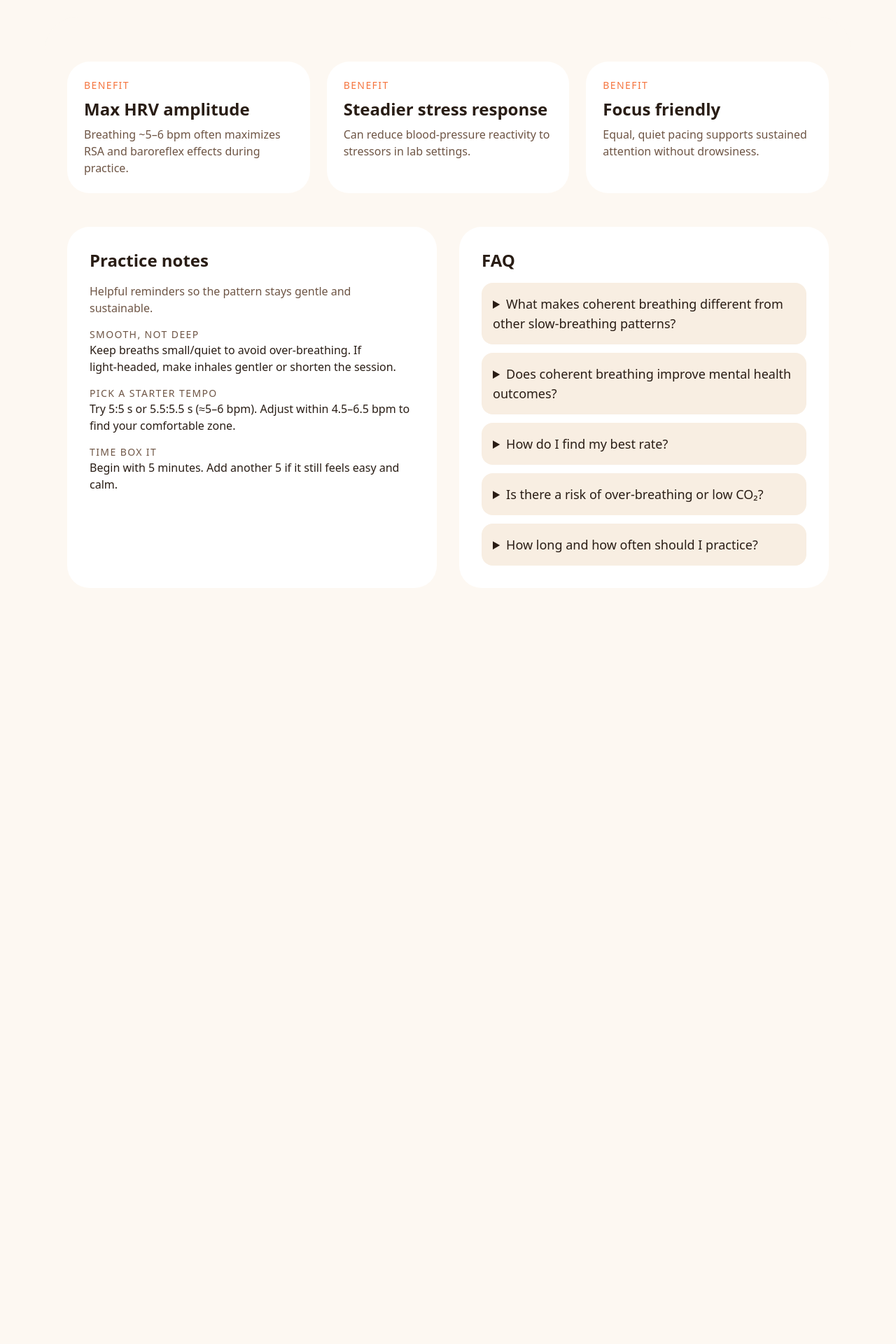
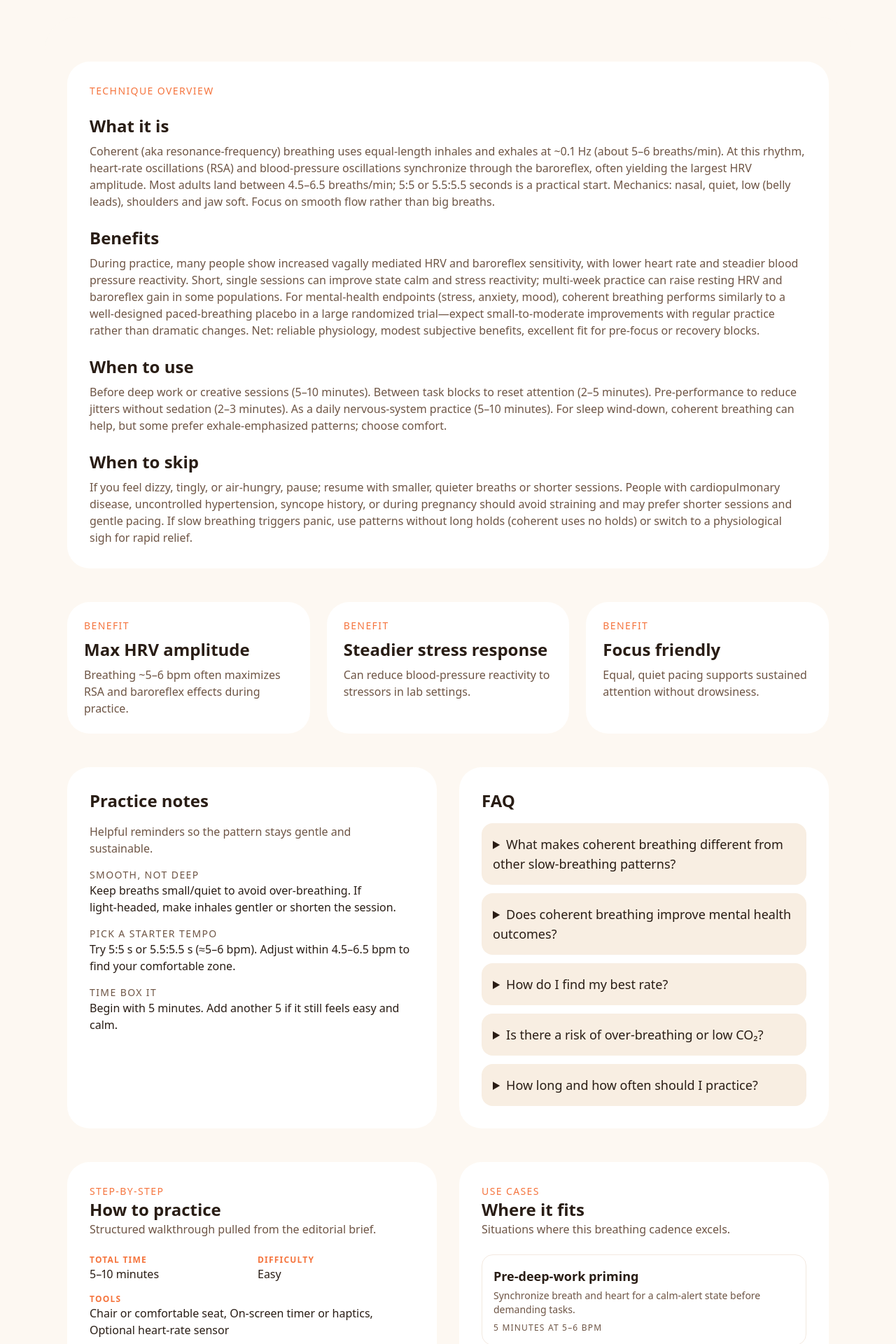
Before and after one commit to abiassi/deepbreathing, a Next.js app: page /breathe/coherent in a window 1280 px wide. Shown: the part 880-2800 px from the top of the page at 70% size. Before the commit the page ends 1800 px from the top, so only its background shows below. Built offline with nearby package versions, Linux system fonts and the light colour scheme.

Commit message:
expnad content

```diff
--- a/src/app/breathe/pattern-page.tsx
+++ b/src/app/breathe/pattern-page.tsx
@@ -1,5 +1,6 @@
+import type { Metadata } from "next";
+import Link from "next/link";
 import { notFound } from "next/navigation";
-import type { Metadata } from "next";
 
 import { FadingHeroTitle } from "@/components/breathe/fading-hero-title";
 import Resonance from "@/components/resonance/Resonance";
@@ -55,6 +56,7 @@ export function PatternPage({ slug }: { slug: string }) {
   if (!page) {
     notFound();
   }
+  const canonicalUrl = `${baseUrl}/breathe/${page.slug}`;
 
   const faqSchema = {
     "@context": "https://schema.org",
@@ -69,13 +71,69 @@ export function PatternPage({ slug }: { slug: string }) {
     }))
   };
 
+  const howToSchema = {
+    "@context": "https://schema.org",
+    "@type": "HowTo",
+    name: page.hero.title,
+    description: page.hero.intro || page.hero.subtitle,
+    totalTime: page.howTo.totalTime,
+    difficulty: page.howTo.difficulty,
+    step: page.howTo.steps.map((step) => ({
+      "@type": "HowToStep",
+      name: step.name,
+      text: step.instruction,
+      url: `${canonicalUrl}#how-to`,
+      performTime: step.duration
+    })),
+    tool: page.howTo.tools.length
+      ? page.howTo.tools.map((tool) => ({
+          "@type": "HowToTool",
+          name: tool
+        }))
+      : undefined,
+    supply: page.howTo.supplies.length
+      ? page.howTo.supplies.map((supply) => ({
+          "@type": "HowToSupply",
+          name: supply
+        }))
+      : undefined
+  };
+
+  const articleSchema = {
+    "@context": "https://schema.org",
+    "@type": "Article",
+    headline: page.meta.title,
+    description: page.meta.description,
+    author: page.meta.author
+      ? {
+          "@type": "Person",
+          name: page.meta.author
+        }
+      : undefined,
+    reviewedBy: page.meta.reviewer
+      ? {
+          "@type": "Person",
+          name: page.meta.reviewer
+        }
+      : undefined,
+    datePublished: page.meta.datePublished,
+    dateModified: page.meta.dateModified,
+    mainEntityOfPage: canonicalUrl,
+    keywords: page.keywords.join(", ")
+  };
+
+  const structuredData = [faqSchema, howToSchema, articleSchema];
+
   const heroHeader = (
-    <FadingHeroTitle label="DEEP BREATHING EXERCISES" title={page.hero.title} subtitle={page.hero.subtitle} />
+    <div className="space-y-4">
+      <FadingHeroTitle label="DEEP BREATHING EXERCISES" title={page.hero.title} subtitle={page.hero.subtitle} />
+      {page.hero.intro ? <p className="text-base text-muted-foreground">{page.hero.intro}</p> : null}
+    </div>
   );
 
   return (
     <main className="bg-transparent">
-      <JsonLd data={[faqSchema]} />
+      <JsonLd data={structuredData} />
 
       <section className="relative isolate min-h-screen w-full text-foreground">
         <Resonance defaultMode={page.mode} className="min-h-screen" />
@@ -89,7 +147,21 @@ export function PatternPage({ slug }: { slug: string }) {
       </section>
 
       <section className="relative z-10 mx-auto mt-6 w-full max-w-6xl space-y-12 rounded-t-[48px] bg-background/95 px-4 pb-20 pt-16 backdrop-blur-sm sm:px-6 lg:px-8">
-        <div className="grid gap-6 lg:grid-cols-3">
+        {page.body.length ? (
+          <section className="rounded-[32px] bg-card p-8 text-card-foreground">
+            <p className="text-sm uppercase tracking-widest text-primary">Technique overview</p>
+            <div className="mt-6 space-y-6">
+              {page.body.map((section) => (
+                <div key={section.heading}>
+                  <h2 className="text-2xl font-semibold">{section.heading}</h2>
+                  <p className="mt-2 text-muted-foreground">{section.content}</p>
+                </div>
+              ))}
+            </div>
+          </section>
+        ) : null}
+
+        <section className="grid gap-6 lg:grid-cols-3">
           {page.benefits.map((benefit) => (
             <div key={benefit.title} className="rounded-[32px] bg-card p-6">
               <p className="text-sm uppercase tracking-widest text-primary">Benefit</p>
@@ -97,7 +169,7 @@ export function PatternPage({ slug }: { slug: string }) {
               <p className="mt-2 text-muted-foreground">{benefit.description}</p>
             </div>
           ))}
-        </div>
+        </section>
 
         <section className="grid gap-8 lg:grid-cols-2">
           <div className="space-y-4 rounded-[32px] bg-card p-8">
@@ -124,6 +196,148 @@ export function PatternPage({ slug }: { slug: string }) {
             </div>
           </div>
         </section>
+
+        <section className="grid gap-8 lg:grid-cols-2">
+          <div id="how-to" className="space-y-6 rounded-[32px] bg-card p-8">
+            <div>
+              <p className="text-sm uppercase tracking-widest text-primary">Step-by-step</p>
+              <h2 className="text-2xl font-semibold text-card-foreground">How to practice</h2>
+              <p className="text-muted-foreground">Structured walkthrough pulled from the editorial brief.</p>
+            </div>
+
+            <dl className="grid gap-4 text-sm text-muted-foreground sm:grid-cols-2">
+              {page.howTo.totalTime ? (
+                <div>
+                  <dt className="font-semibold uppercase tracking-widest text-xs text-primary">Total time</dt>
+                  <dd className="text-base text-card-foreground">{page.howTo.totalTime}</dd>
+                </div>
+              ) : null}
+              {page.howTo.difficulty ? (
+                <div>
+                  <dt className="font-semibold uppercase tracking-widest text-xs text-primary">Difficulty</dt>
+                  <dd className="text-base text-card-foreground capitalize">{page.howTo.difficulty}</dd>
+                </div>
+              ) : null}
+              {page.howTo.tools.length ? (
+                <div className="sm:col-span-2">
+                  <dt className="font-semibold uppercase tracking-widest text-xs text-primary">Tools</dt>
+                  <dd className="text-base text-card-foreground">{page.howTo.tools.join(", ")}</dd>
+                </div>
+              ) : null}
+              {page.howTo.supplies.length ? (
+                <div className="sm:col-span-2">
+                  <dt className="font-semibold uppercase tracking-widest text-xs text-primary">Supplies</dt>
+                  <dd className="text-base text-card-foreground">{page.howTo.supplies.join(", ")}</dd>
+                </div>
+              ) : null}
+            </dl>
+
+            <ol className="space-y-4">
+              {page.howTo.steps.map((step, index) => (
+                <li key={step.name} className="flex gap-4 rounded-2xl bg-muted/70 p-4">
+                  <div className="flex h-10 w-10 items-center justify-center rounded-full bg-primary/10 text-lg font-semibold text-primary">
+                    {index + 1}
+                  </div>
+                  <div>
+                    <p className="text-lg font-medium text-card-foreground">{step.name}</p>
+                    <p className="text-sm text-muted-foreground">{step.instruction}</p>
+                    {step.duration ? <p className="mt-1 text-xs uppercase tracking-widest text-muted-foreground">{step.duration}</p> : null}
+                  </div>
+                </li>
+              ))}
+            </ol>
+          </div>
+
+          <div className="space-y-6 rounded-[32px] bg-card p-8">
+            <div>
+              <p className="text-sm uppercase tracking-widest text-primary">Use cases</p>
+              <h2 className="text-2xl font-semibold text-card-foreground">Where it fits</h2>
+              <p className="text-muted-foreground">Situations where this breathing cadence excels.</p>
+            </div>
+            <div className="space-y-4">
+              {page.useCases.map((useCase) => (
+                <div key={useCase.name} className="rounded-2xl border border-border/60 p-4">
+                  <p className="text-lg font-semibold text-card-foreground">{useCase.name}</p>
+                  <p className="mt-1 text-sm text-muted-foreground">{useCase.description}</p>
+                  {useCase.dose ? <p className="mt-2 text-xs uppercase tracking-widest text-muted-foreground">{useCase.dose}</p> : null}
+                </div>
+              ))}
+            </div>
+            {page.frequency ? (
+              <div className="rounded-2xl bg-muted/70 p-4">
+                <p className="text-sm uppercase tracking-widest text-primary">Suggested frequency</p>
+                <p className="mt-1 text-base text-card-foreground">{page.frequency}</p>
+              </div>
+            ) : null}
+          </div>
+        </section>
+
+        <section className="space-y-6 rounded-[32px] bg-card p-8">
+          <div>
+            <p className="text-sm uppercase tracking-widest text-primary">Research & safety</p>
+            <h2 className="text-2xl font-semibold text-card-foreground">What evidence says</h2>
+            <p className="text-muted-foreground">Peer-reviewed highlights and guardrails pulled from the content brief.</p>
+          </div>
+          <div className="grid gap-8 lg:grid-cols-2">
+            <div className="space-y-4">
+              <h3 className="text-lg font-semibold text-card-foreground">Study highlights</h3>
+              <ul className="space-y-4">
+                {page.research.studies.map((study) => (
+                  <li key={study.title} className="rounded-2xl bg-muted/70 p-4">
+                    <p className="font-semibold text-card-foreground">{study.title}</p>
+                    <p className="mt-2 text-sm text-muted-foreground">{study.summary}</p>
+                  </li>
+                ))}
+              </ul>
+            </div>
+            <div className="space-y-4">
+              <h3 className="text-lg font-semibold text-card-foreground">Safety notes</h3>
+              <ul className="space-y-3 text-sm text-muted-foreground">
+                {page.research.safety.map((note, index) => (
+                  <li key={`${note}-${index}`} className="rounded-2xl bg-muted/40 p-3">
+                    {note}
+                  </li>
+                ))}
+              </ul>
+              {page.research.quotes.length ? (
+                <div className="space-y-3 rounded-2xl bg-background/60 p-4">
+                  {page.research.quotes.map((quote, index) => (
+                    <blockquote key={`${quote.text}-${index}`}>
+                      <p className="text-card-foreground">&quot;{quote.text}&quot;</p>
+                      <cite className="mt-2 block text-sm uppercase tracking-widest text-muted-foreground">{quote.attribution}</cite>
+                    </blockquote>
+                  ))}
+                </div>
+              ) : null}
+            </div>
+          </div>
+        </section>
+
+        {page.related.length ? (
+          <section className="space-y-4">
+            <p className="text-sm uppercase tracking-widest text-primary">Related patterns</p>
+            <div className="grid gap-4 md:grid-cols-2">
+              {page.related.map((relatedPattern) => {
+                const relatedPage = breathingPageMap[relatedPattern.slug];
+                return (
+                  <Link
+                    key={relatedPattern.slug}
+                    href={`/breathe/${relatedPattern.slug}`}
+                    className="group rounded-[28px] border border-border/60 p-5 transition hover:border-primary"
+                  >
+                    <p className="text-lg font-semibold text-card-foreground">
+                      {relatedPage?.hero.title ?? relatedPattern.slug}
+                    </p>
+                    <p className="mt-1 text-sm text-muted-foreground">{relatedPattern.reason}</p>
+                    <span className="mt-3 inline-flex items-center text-sm font-semibold text-primary">
+                      Practice →
+                    </span>
+                  </Link>
+                );
+              })}
+            </div>
+          </section>
+        ) : null}
       </section>
     </main>
   );
```
